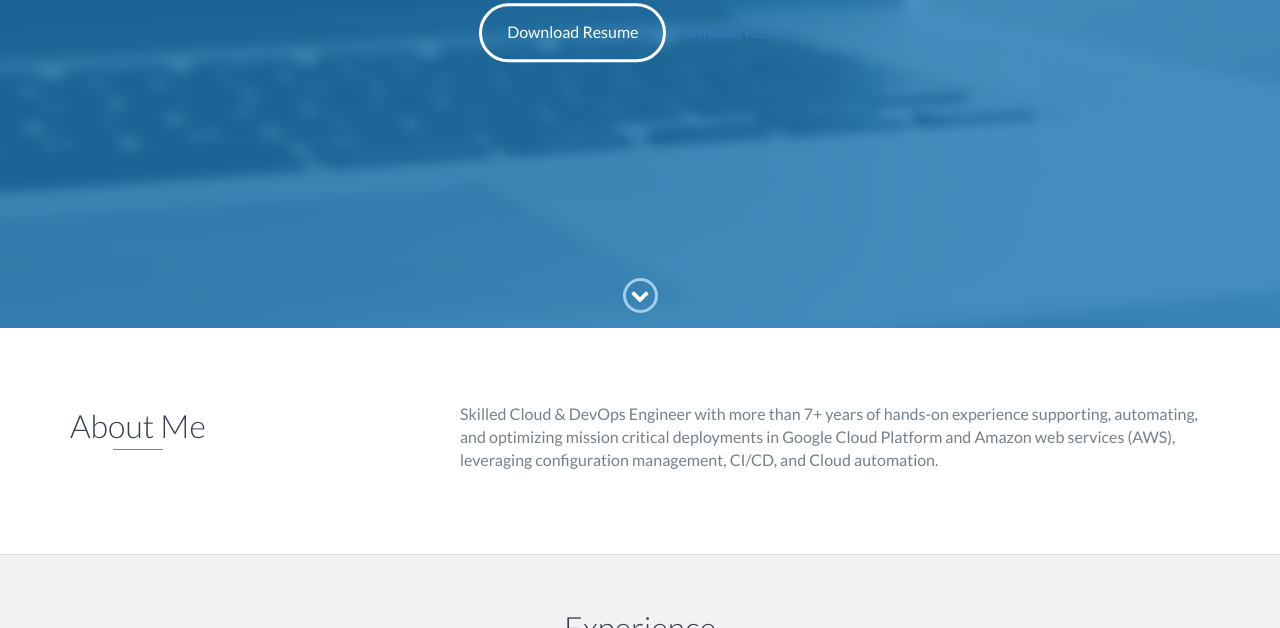
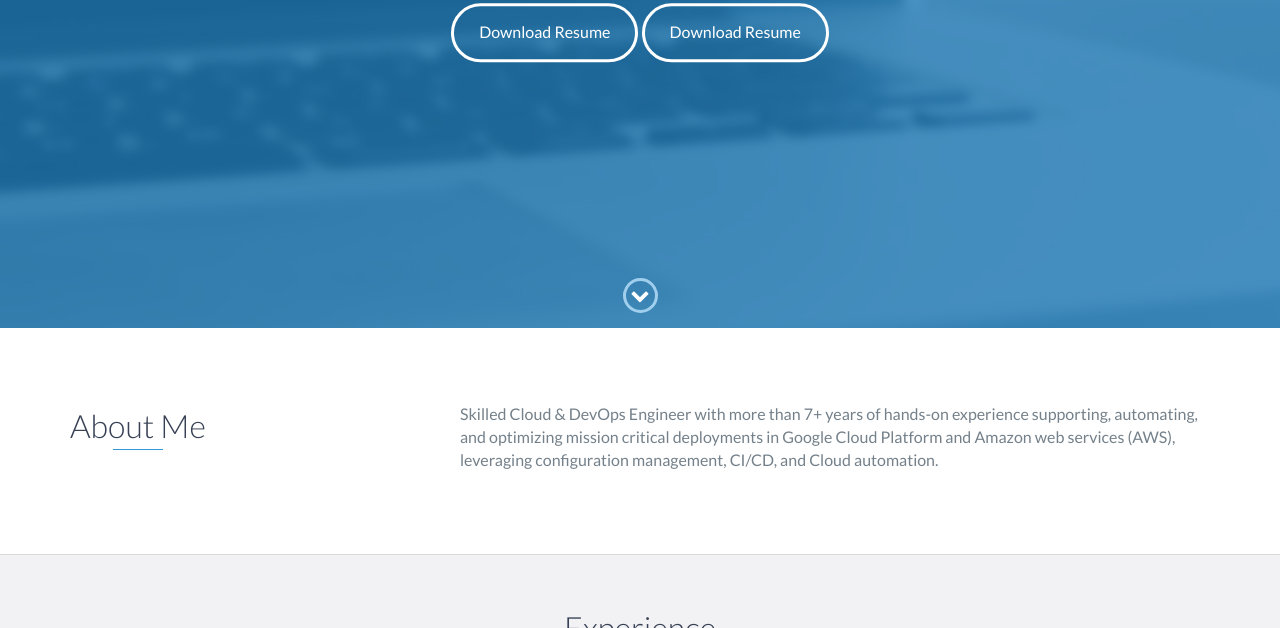
Before and after one commit to Naveen50/myport, a website: page index.html in a window 1280 px wide. Shown: the part 472-1100 px from the top of the page. Drawn offline with nearby package versions, Linux system fonts and the light colour scheme.

Commit message:
add resume

```diff
--- a/index.html
+++ b/index.html
@@ -50,7 +50,7 @@
             <h1>Naveen Nimmala</h1>
             <h2>Sr DevOps & Site Reliability Engineer</h2>
             <a href="images/Naveen_Nimmala_Devops_Resume_EU.pdf" class="btn-rounded-white">Download Resume</a>
-            <a href="images/Naveen_Nimmala_Devops_Resume_EU.pdf" download="Naveen-Nimmala-Resume">Download Resume</a>
+            <a href="images/Naveen_Nimmala_Devops_Resume_EU.pdf" download="Naveen-Nimmala-Resume" class="btn-rounded-white">Download Resume</a>
         </div>
         <div class="about-model">
         <img src="images/about-model.png" alt="model"/>
```
